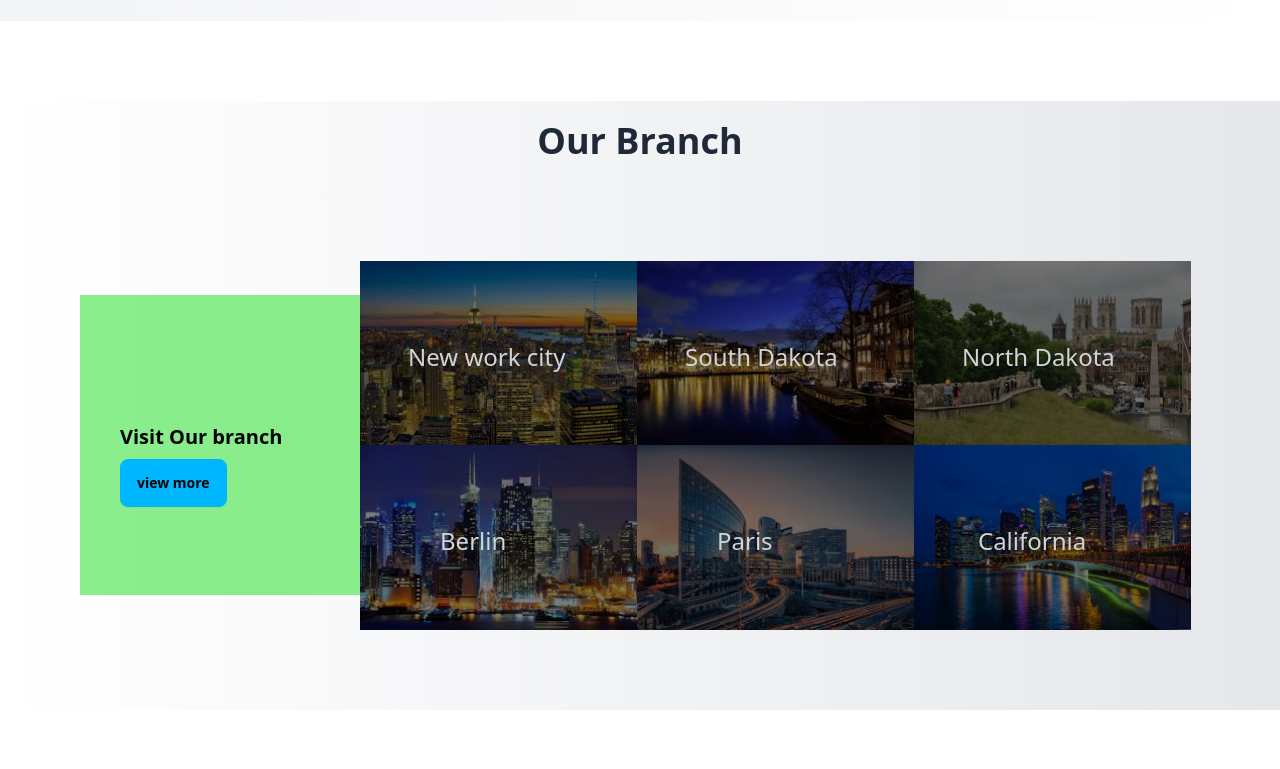
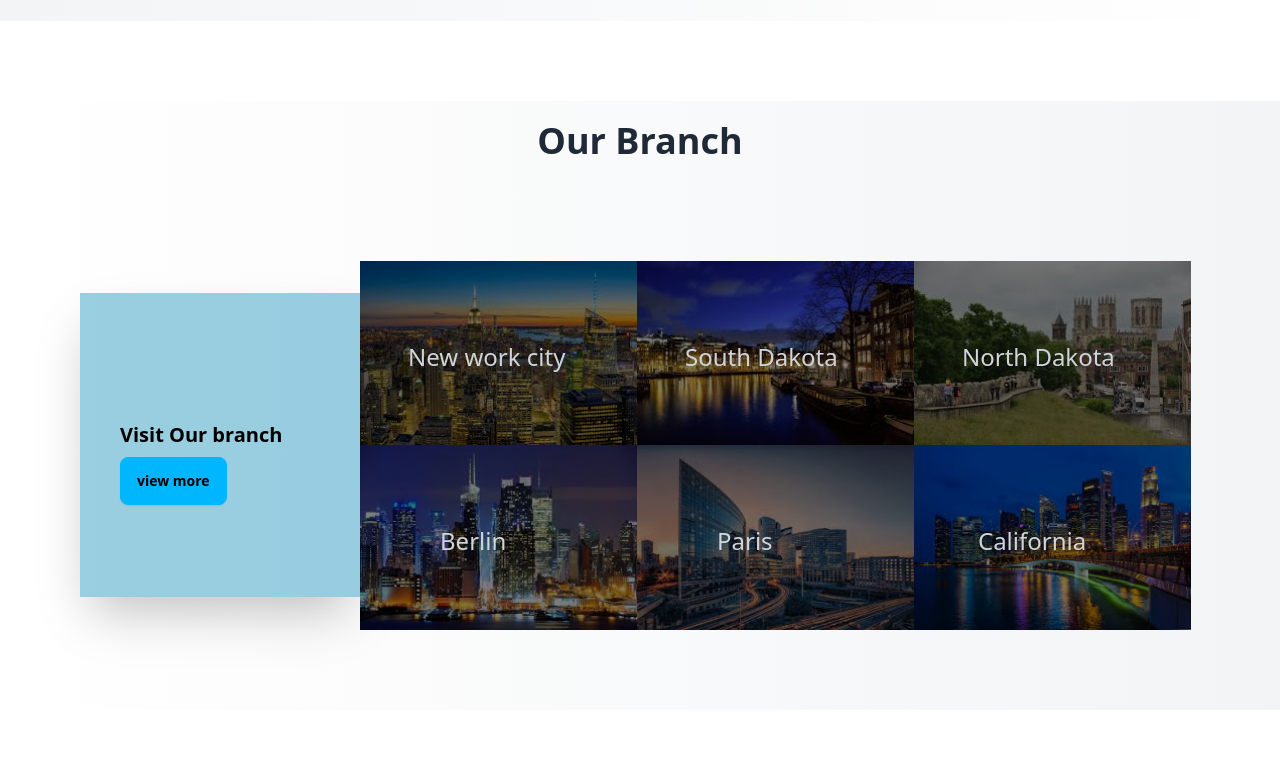
Before and after one commit to mohibbullah272/Assignment-3, a plain HTML site: page index.html in a window 1280 px wide. Shown: the part 2091-2860 px from the top of the page. Drawn offline with nearby package versions, Linux system fonts and the light colour scheme.

Commit message:
add my last update codes

```diff
--- a/index.html
+++ b/index.html
@@ -128,19 +128,19 @@
 </div>
 </section>
 <!-- unique section -->
-<section class="my-20 max-w-7xl mx-auto bg-gradient-to-r from-white to-gray-200 ">
+<section class="my-20 max-w-7xl mx-auto bg-gradient-to-r from-white to-gray-100 ">
 <h1 class="text-center p-5 text-4xl font-bold">Our Branch</h1>
 <!-- unique container -->
 <div class="lg:flex lg:items-center lg:p-20 p-10">
 <!-- left container -->
-<div class="bg-[#39e43c94] lg:w-1/4 lg:h-[300px] h-60 relative">
+<div class="bg-[#51abcb94] lg:w-1/4 lg:h-[19rem] shadow-2xl h-60 relative">
  <div class="absolute lg:top-32 lg:left-10  bottom-24 left-10 space-y-2">
    <h1 class="text-xl text-black font-bold ">Visit Our branch</h1>
    <button class="btn btn-info">view more</button>
  </div>
 </div>
 <!-- right container -->
-<div class="grid grid-cols-1 lg:grid-cols-3 ">
+<div class="grid grid-cols-1 lg:grid-cols-3">
 <!-- box 1  -->
 <div class="relative">
 <img class="brightness-50 w-full h-full" src="./assets/city 1.png" alt="">
@@ -233,7 +233,7 @@
 </div>
  </section>
  <!-- next project section -->
-  <section class="my-20 lg:p-20 p-6 bg-gradient-to-r from-gray-50 to-[#ffff]" style="background-image: url('./assets/bg.jpg');">
+  <section class="my-20 lg:p-20 p-6 bg-gradient-to-r from-gray-50 to-[#ffff]" style="background-image: url('./assets/bg.jpg'); background-repeat: no-repeat; background-size: cover;">
 <!-- head title container -->
 <div class="text-center space-y-5">
   <button class="bg-[#acef5fc1] rounded-full p-3 font-semibold"><i class="fa-solid fa-arrow-right mr-2 "></i>Let’s Connect</button>
```
